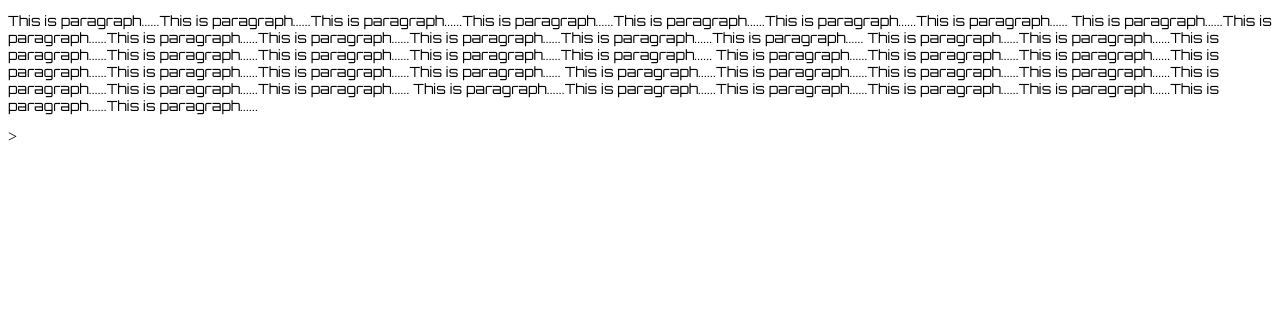
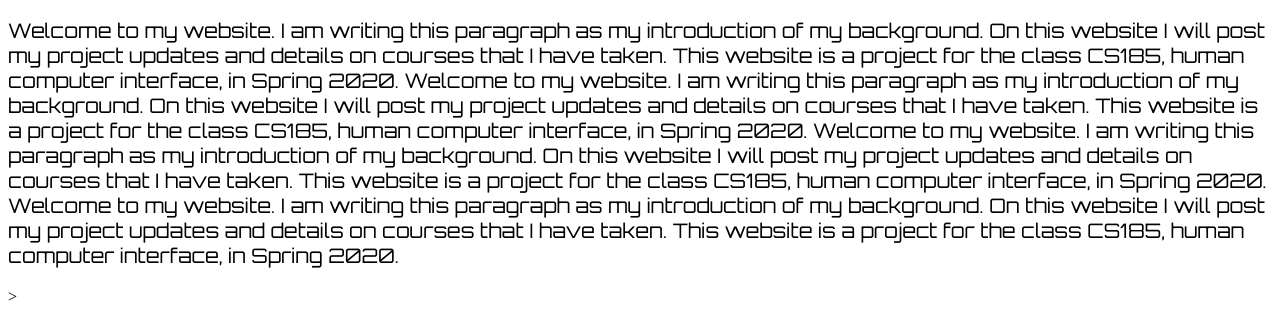
Before and after one commit to LuyaoHan/my_website, a plain HTML site: page index.html in a window 1280 px wide. Shown: the part 962-1276 px from the top of the page. Before the commit the page ends 1116 px from the top, so only its background shows below. Drawn offline with Linux system fonts and the light colour scheme.

Commit message:
updated index.html

```diff
--- a/index.html
+++ b/index.html
@@ -3,6 +3,7 @@
 
 
 <head>
+	<link rel="shortcut icon" type="image/x-icon" href="img/icon.png">
 	<div class="poster-page" style="position: relative;">
 		<title>title: luyao-han.online</title>
 		<img src="img/geometry.png" width=100% height=100%>
@@ -20,7 +21,7 @@
 	<div class="header">
 		<link href="https://fonts.googleapis.com/css2?family=Monoton&display=swap" rel="stylesheet">
 		<font style = "font-family: 'Monoton', cursive;font-size: 100px;color: white">
-			Love Engineering, <br>Love Sharing!
+			Header: Love Engineering, <br>Love Sharing!
 		</font>
 	</div>
 
@@ -30,14 +31,20 @@
 
 	<div class="main-body">
 		<link href="https://fonts.googleapis.com/css2?family=Orbitron&display=swap" rel="stylesheet">
-		<font style = "font-family: 'Orbitron', sans-serif;font-size: 14px;color: black">
+		<font style = "font-family: 'Orbitron', sans-serif;font-size: 20px;color: black">
 			<p>
-				This is paragraph......This is paragraph......This is paragraph......This is paragraph......This is paragraph......This is paragraph......This is paragraph......
-				This is paragraph......This is paragraph......This is paragraph......This is paragraph......This is paragraph......This is paragraph......This is paragraph......
-				This is paragraph......This is paragraph......This is paragraph......This is paragraph......This is paragraph......This is paragraph......This is paragraph......
-				This is paragraph......This is paragraph......This is paragraph......This is paragraph......This is paragraph......This is paragraph......This is paragraph......
-				This is paragraph......This is paragraph......This is paragraph......This is paragraph......This is paragraph......This is paragraph......This is paragraph......
-				This is paragraph......This is paragraph......This is paragraph......This is paragraph......This is paragraph......This is paragraph......This is paragraph......
+				Welcome to my website. I am writing this paragraph as my introduction of my background. On this website
+				I will post my project updates and details on courses that I have taken.
+				This website is a project for the class CS185, human computer interface, in Spring 2020.
+				Welcome to my website. I am writing this paragraph as my introduction of my background. On this website
+				I will post my project updates and details on courses that I have taken.
+				This website is a project for the class CS185, human computer interface, in Spring 2020.
+				Welcome to my website. I am writing this paragraph as my introduction of my background. On this website
+				I will post my project updates and details on courses that I have taken.
+				This website is a project for the class CS185, human computer interface, in Spring 2020.
+				Welcome to my website. I am writing this paragraph as my introduction of my background. On this website
+				I will post my project updates and details on courses that I have taken.
+				This website is a project for the class CS185, human computer interface, in Spring 2020.
 			</p>
 		</font>
 
```
Also changed, not shown: EnvironmentSetup.txt, img/icon.png (added), 1 other file.
